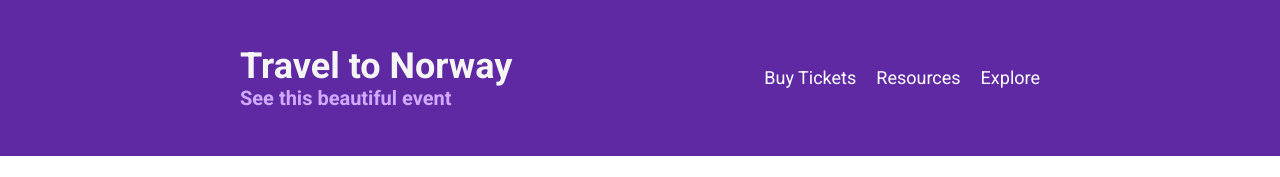
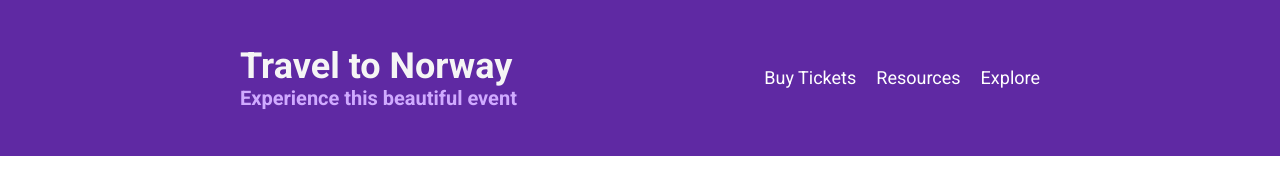
Before and after one commit to luka-creator/northern-light, a website built with Vite: page index.html in a window 1280 px wide. Shown: the top 177 px of the page. Built offline with nearby package versions, Linux system fonts and the light colour scheme.

Commit message:
update index.html

```diff
--- a/index.html
+++ b/index.html
@@ -13,7 +13,7 @@
 		<div class="container">
 			<h1>
 				Travel to Norway
-				<span class="subheading">See this beautiful event</span>
+				<span class="subheading">Experience this beautiful event</span>
 			</h1>
 
 			<!-- Site Navigation -->
```
